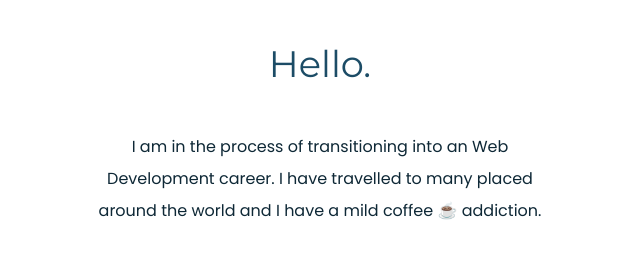
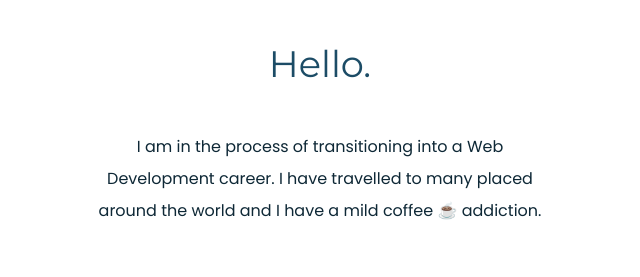
Before and after one commit to ettiev/intro_css, a plain HTML site: page index.html in a window 1280 px wide. Shown: the part 980-1257 px from the top of the page, 320-960 px from the left. Drawn offline with Linux system fonts and the light colour scheme; a web font is replaced by a local one.

Commit message:
Update index.html

```diff
--- a/index.html
+++ b/index.html
@@ -24,7 +24,7 @@
         <div class="profile">
           <img class="profilepicture" src="images/profilepicture.jpg" alt="Profile Picture">
           <h2>Hello.</h2>
-          <p>I am in the process of transitioning into an Web Development career. I have travelled to many placed around the world and I have a mild coffee ☕ addiction.</p>
+          <p>I am in the process of transitioning into a Web Development career. I have travelled to many placed around the world and I have a mild coffee ☕ addiction.</p>
         </div>
         <hr>
         <div class="skills">
```
